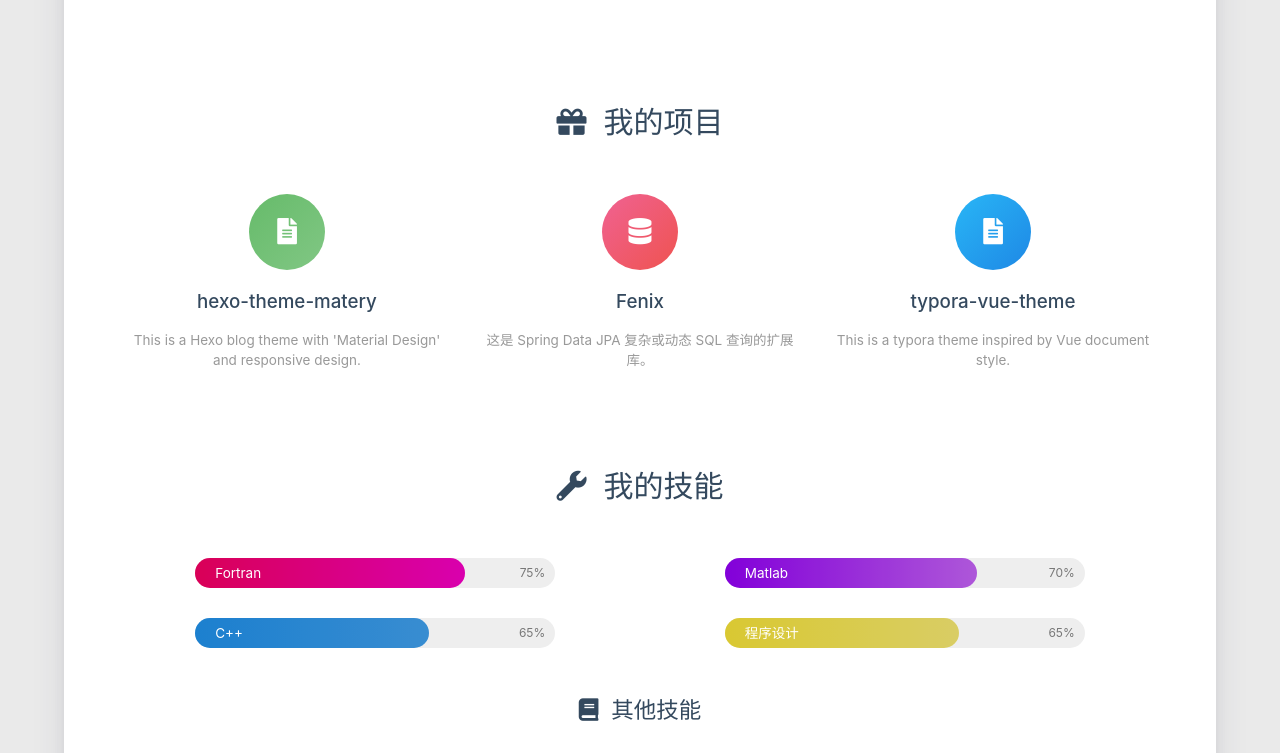
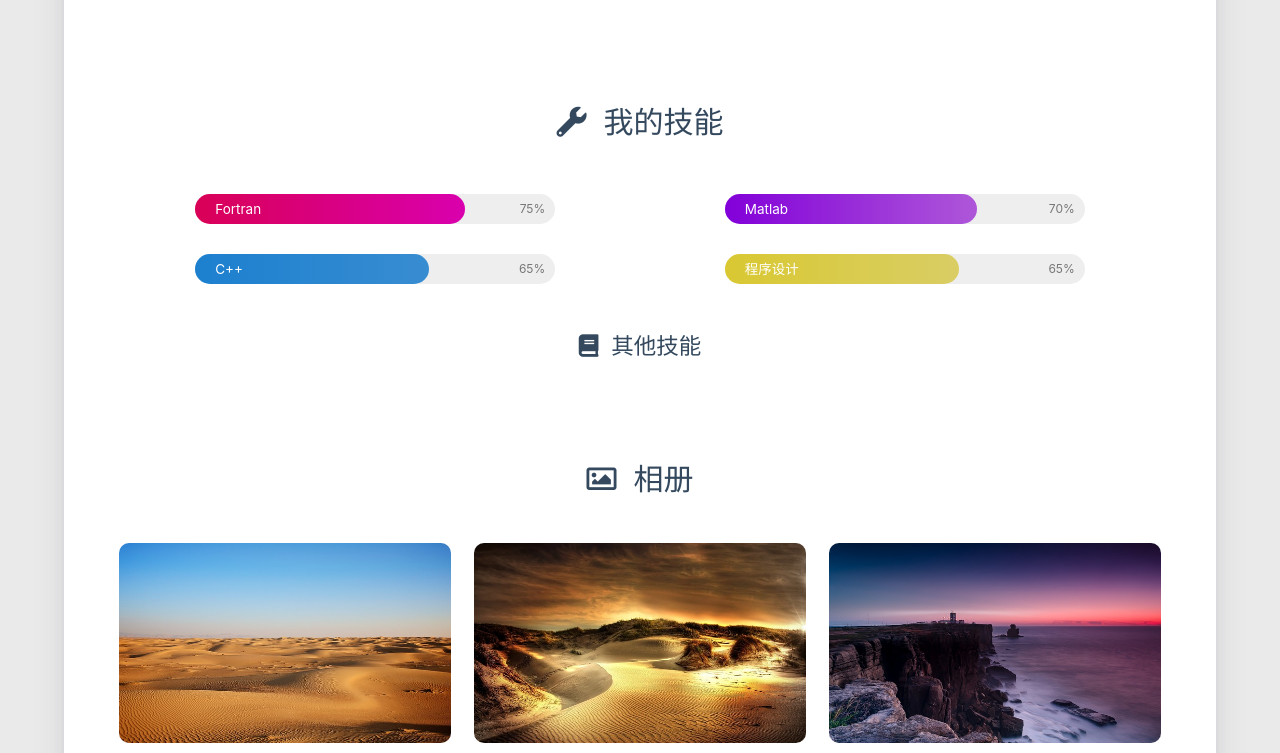
Before and after one commit to Jabari110/Jabari110.github.io, a plain HTML site: page about/index.html in a window 1280 px wide. Shown: the part 1301-2054 px from the top of the page. Drawn offline with nearby package versions, Linux system fonts and the light colour scheme; some packages are replaced by stand-ins of ours; a script that the page names is missing.

Commit message:
Site updated: 2022-01-26 13:56:21

```diff
--- a/about/index.html
+++ b/about/index.html
@@ -651,58 +651,6 @@
 
 
 
-<div class="my-projects">
-    <div class="title center-align" data-aos="zoom-in-up">
-        <i class="fas fa-gift"></i>&nbsp;&nbsp;我的项目
-    </div>
-    <div class="row">
-
-
-        <div class="col s12 m6 l4" data-aos="fade-up">
-            <div class="info center-align">
-                <a href="http://github.com/blinkfox/hexo-theme-matery" class="icon"
-                   style="background: linear-gradient(to bottom right, #66BB6A 0%, #81C784 100%)" target="_blank">
-                    <i class="fas fa-file-alt"></i>
-                </a>
-                <div class="info-title">
-                    <a href="http://github.com/blinkfox/hexo-theme-matery" target="_blank">hexo-theme-matery</a>
-                </div>
-                <div class="info-desc">This is a Hexo blog theme with &#39;Material Design&#39; and responsive design.</div>
-            </div>
-        </div>
-
-        <div class="col s12 m6 l4" data-aos="fade-up">
-            <div class="info center-align">
-                <a href="https://github.com/blinkfox/fenix" class="icon"
-                   style="background: linear-gradient(to bottom right, #F06292 0%, #EF5350 100%)" target="_blank">
-                    <i class="fas fa-database"></i>
-                </a>
-                <div class="info-title">
-                    <a href="https://github.com/blinkfox/fenix" target="_blank">Fenix</a>
-                </div>
-                <div class="info-desc">这是 Spring Data JPA 复杂或动态 SQL 查询的扩展库。</div>
-            </div>
-        </div>
-
-        <div class="col s12 m6 l4" data-aos="fade-up">
-            <div class="info center-align">
-                <a href="https://github.com/blinkfox/typora-vue-theme" class="icon"
-                   style="background: linear-gradient(to bottom right, #29B6F6 0%, #1E88E5 100%)" target="_blank">
-                    <i class="fas fa-file-alt"></i>
-                </a>
-                <div class="info-title">
-                    <a href="https://github.com/blinkfox/typora-vue-theme" target="_blank">typora-vue-theme</a>
-                </div>
-                <div class="info-desc">This is a typora theme inspired by Vue document style.</div>
-            </div>
-        </div>
-
-
-    </div>
-</div>
-
-
-
 
 
 <div class="my-skills">
```
